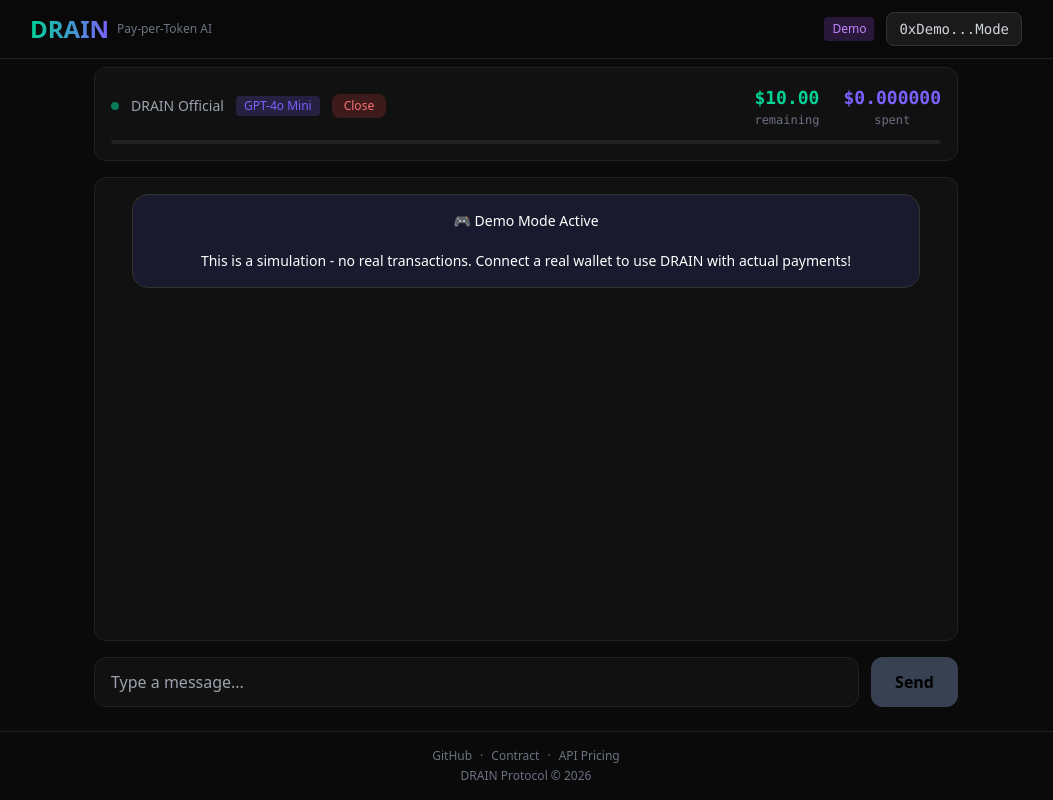
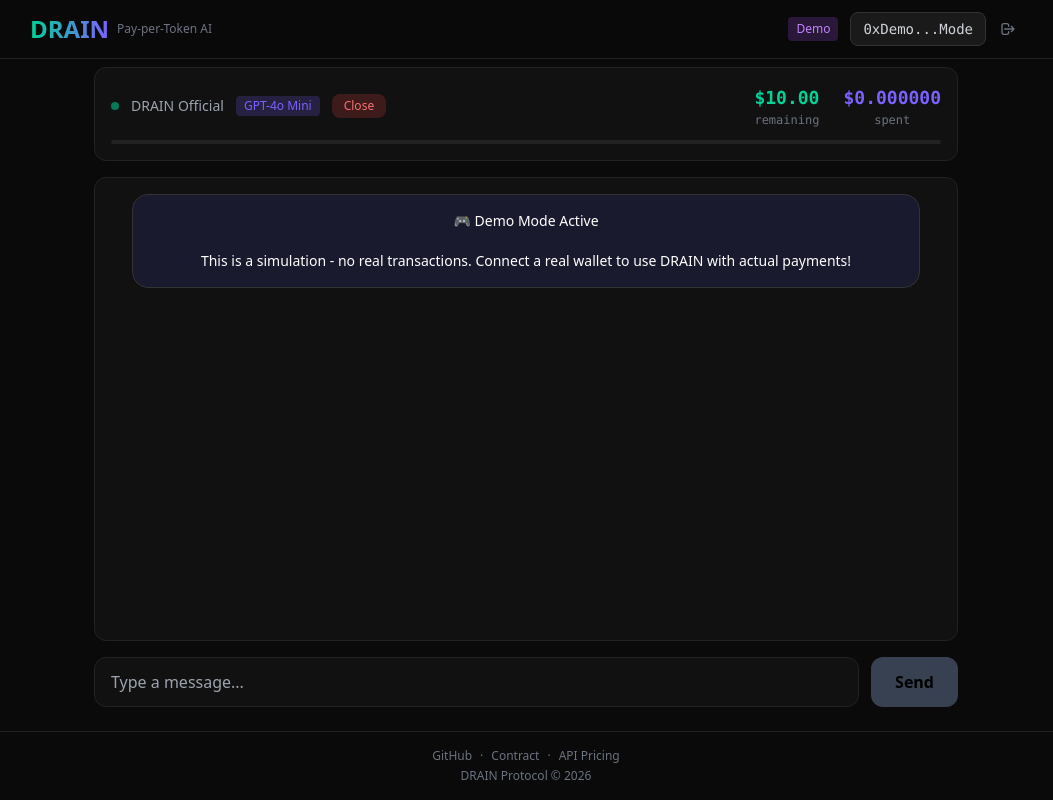
Before and after one commit to kimbo128/DRAIN, a Next.js app in the folder demo/: page / in a window 1280 px wide. Both pictures are taken after a click on the button "Demo". Shown: the part 16-816 px from the top of the page, without its empty margins (114-1167 px from the left). Built offline with nearby package versions, Linux system fonts and the light colour scheme.

Commit message:
Fix: Use direct RPC for balance, add disconnect button, add favicon

```diff
--- a/demo/src/app/page.tsx
+++ b/demo/src/app/page.tsx
@@ -221,15 +221,23 @@
 
   const fetchUSDCBalance = async (addr: string) => {
     try {
-      // Call balanceOf using eth_call
-      // balanceOf(address) selector = 0x70a08231
+      // Use direct RPC call for reliability (MetaMask can be flaky with eth_call)
       const paddedAddr = addr.toLowerCase().slice(2).padStart(64, '0');
       const data = '0x70a08231' + paddedAddr;
 
-      const result = await window.ethereum!.request({
-        method: 'eth_call',
-        params: [{ to: USDC_ADDRESS, data }, 'latest'],
-      }) as string;
+      const response = await fetch('https://polygon-rpc.com', {
+        method: 'POST',
+        headers: { 'Content-Type': 'application/json' },
+        body: JSON.stringify({
+          jsonrpc: '2.0',
+          method: 'eth_call',
+          params: [{ to: USDC_ADDRESS, data }, 'latest'],
+          id: 1,
+        }),
+      });
+
+      const json = await response.json();
+      const result = json.result;
 
       // Handle empty result or 0x
       if (!result || result === '0x' || result === '0x0') {
@@ -241,6 +249,15 @@
       console.error('Failed to fetch USDC balance:', e);
       setUsdcBalance(0n);
     }
+  };
+
+  const disconnectWallet = () => {
+    setAddress(null);
+    setChainId(null);
+    setUsdcBalance(0n);
+    setChannel(null);
+    setMessages([]);
+    setDemoMode(false);
   };
 
   // Refetch balance when chain changes to Polygon
@@ -646,8 +663,19 @@
                     {formatUSDC(usdcBalance)} USDC
                   </span>
                 )}
-                <div className="px-3 py-1.5 bg-[#1a1a1a] rounded-lg border border-[#333] font-mono text-sm text-gray-300">
-                  {shortAddress}
+                <div className="flex items-center gap-2">
+                  <div className="px-3 py-1.5 bg-[#1a1a1a] rounded-lg border border-[#333] font-mono text-sm text-gray-300">
+                    {shortAddress}
+                  </div>
+                  <button
+                    onClick={disconnectWallet}
+                    className="p-1.5 hover:bg-[#333] rounded-lg transition text-gray-500 hover:text-white"
+                    title="Disconnect"
+                  >
+                    <svg xmlns="http://www.w3.org/2000/svg" className="h-4 w-4" fill="none" viewBox="0 0 24 24" stroke="currentColor">
+                      <path strokeLinecap="round" strokeLinejoin="round" strokeWidth={2} d="M17 16l4-4m0 0l-4-4m4 4H7m6 4v1a3 3 0 01-3 3H6a3 3 0 01-3-3V7a3 3 0 013-3h4a3 3 0 013 3v1" />
+                    </svg>
+                  </button>
                 </div>
               </>
             ) : (
```
Also changed, not shown: demo/src/app/layout.tsx (+3 -0 lines).
